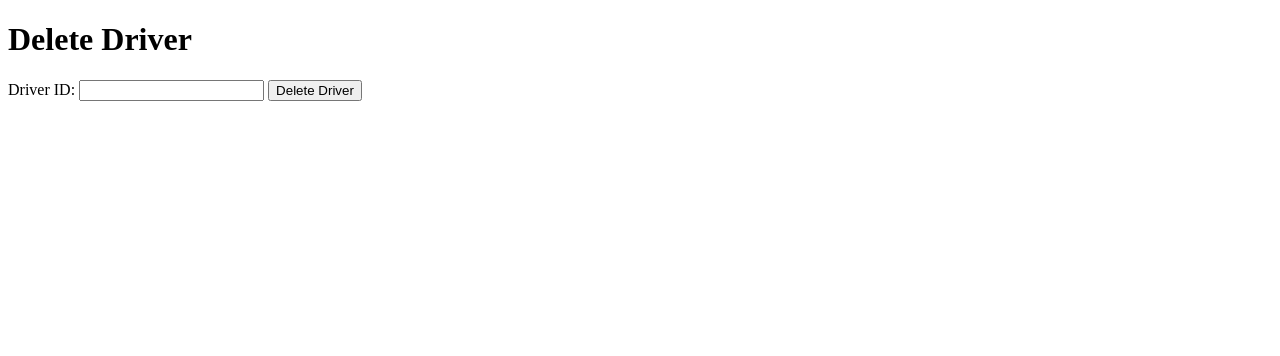
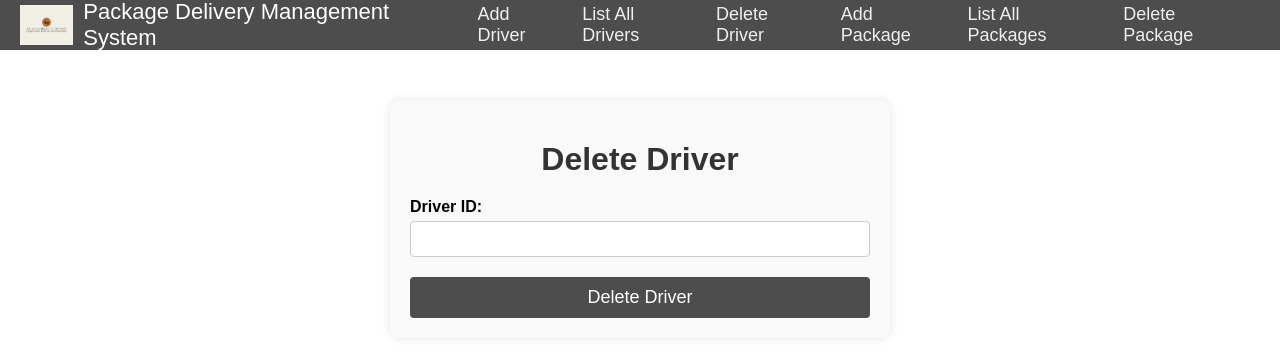
Before and after one commit to zafar-m3n/PackageDeliveryManagementSystem, a website: page public/delete-driver.html in a window 1280 px wide. Drawn offline with Linux system fonts and the light colour scheme.

Commit message:
Delete driver style

```diff
--- a/public/delete-driver.html
+++ b/public/delete-driver.html
@@ -4,13 +4,32 @@
     <meta charset="UTF-8" />
     <meta name="viewport" content="width=device-width, initial-scale=1.0" />
     <title>Delete Driver</title>
+    <link rel="stylesheet" href="/styles/delete-driver.css" />
   </head>
   <body>
+    <header>
+      <div class="logo-container">
+        <img src="/logo.png" alt="Project Logo" class="logo" />
+        <span class="navbar-title">Package Delivery Management System</span>
+      </div>
+      <div class="nav">
+        <div class="nav-links">
+          <a href="add-driver.html">Add Driver</a>
+          <a href="/list-drivers">List All Drivers</a>
+          <a href="delete-driver.html">Delete Driver</a>
+          <a href="add-package.html">Add Package</a>
+          <a href="/list-packages">List All Packages</a>
+          <a href="delete-package.html">Delete Package</a>
+        </div>
+      </div>
+    </header>
+    <div class="form-container">
       <h1>Delete Driver</h1>
       <form action="/delete-driver" method="GET">
         <label for="driver_id">Driver ID:</label>
         <input type="text" id="driver_id" name="driver_id" required />
         <button type="submit">Delete Driver</button>
       </form>
+    </div>
   </body>
 </html>
--- /dev/null
+++ b/public/styles/delete-driver.css
@@ -0,0 +1,107 @@
+/* styles/delete-driver.css */
+
+* {
+  box-sizing: border-box;
+}
+
+body {
+  margin: 0;
+  font-family: Arial, sans-serif;
+}
+
+header {
+  background-color: #4d4d4d;
+  height: 50px;
+  width: 100%;
+  display: flex;
+  justify-content: space-between;
+  align-items: center;
+  padding: 0 20px;
+}
+
+.logo-container {
+  display: flex;
+  align-items: center;
+}
+
+.logo {
+  height: 40px;
+  width: auto;
+}
+
+.navbar-title {
+  color: #fff;
+  font-size: 22px;
+  margin-left: 10px;
+}
+
+.nav {
+  display: flex;
+  align-items: center;
+}
+
+.nav-links {
+  display: flex;
+  align-items: center;
+}
+
+.nav-links > a {
+  color: #efefef;
+  text-decoration: none;
+  padding: 13px 10px;
+  font-size: 18px;
+}
+
+.nav-links > a:hover {
+  background-color: rgba(0, 0, 0, 0.3);
+}
+
+.form-container {
+  max-width: 500px;
+  margin: 50px auto;
+  padding: 20px;
+  background-color: #f9f9f9;
+  border-radius: 8px;
+  box-shadow: 0 0 10px rgba(0, 0, 0, 0.1);
+}
+
+h1 {
+  text-align: center;
+  margin-bottom: 20px;
+  color: #333;
+}
+
+form {
+  display: flex;
+  flex-direction: column;
+}
+
+label {
+  font-weight: bold;
+  margin-bottom: 5px;
+  display: block;
+}
+
+input[type="text"] {
+  width: 100%;
+  padding: 8px;
+  border: 1px solid #ccc;
+  border-radius: 4px;
+  font-size: 16px;
+}
+
+button {
+  padding: 10px 20px;
+  background-color: #4d4d4d;
+  color: #fff;
+  font-size: 18px;
+  border: none;
+  border-radius: 4px;
+  cursor: pointer;
+  transition: background-color 0.3s ease;
+  margin-top: 20px;
+}
+
+button:hover {
+  background-color: #333;
+}
```
Lines whose indentation alone changed are shown as unchanged.
